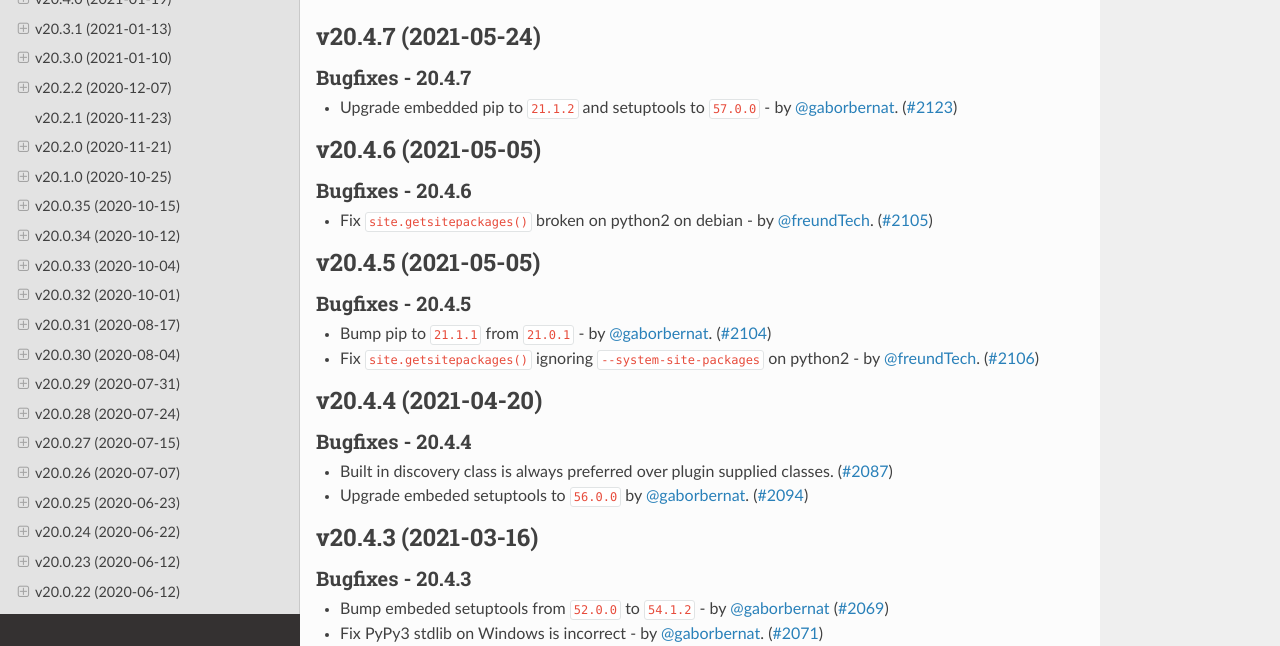
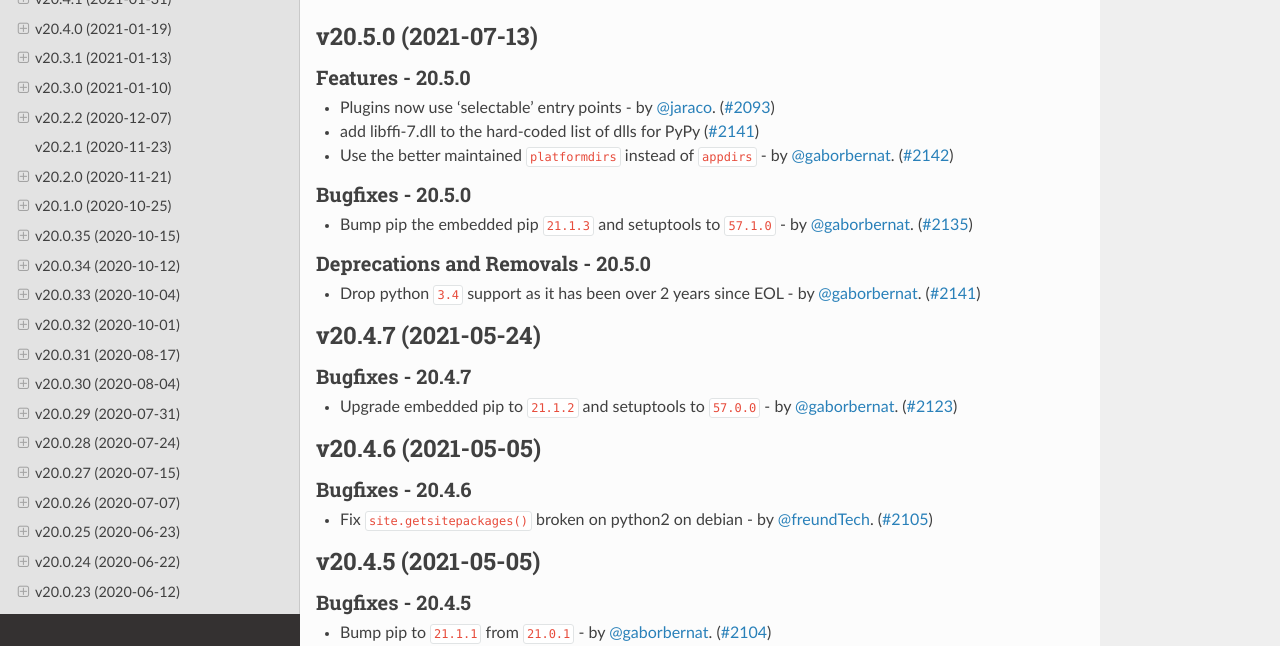
Before and after one commit to pypa/virtualenv, a Sphinx documentation site: the page built from docs/changelog.rst, in a window 1280 px wide and 900 px high, cut to the strip 254-900 px from the top of the window. Built offline with Sphinx 7.4.7 and the Read the Docs theme 2.0.0, drawn with Linux system fonts in a browser that asks for light colours; pages that are not in the unit, such as notebooks, are missing from menus; the version number could not be read and is left out.

Commit message:
release 20.5.0

```diff
--- a/docs/changelog.rst
+++ b/docs/changelog.rst
@@ -4,6 +4,24 @@ Release History
 .. include:: _draft.rst
 
 .. towncrier release notes start
+
+v20.5.0 (2021-07-13)
+--------------------
+
+Features - 20.5.0
+~~~~~~~~~~~~~~~~~
+- Plugins now use 'selectable' entry points - by :user:`jaraco`. (`#2093 <https://github.com/pypa/virtualenv/issues/2093>`_)
+- add libffi-7.dll to the hard-coded list of dlls for PyPy (`#2141 <https://github.com/pypa/virtualenv/issues/2141>`_)
+- Use the better maintained ``platformdirs`` instead of ``appdirs`` - by :user:`gaborbernat`. (`#2142 <https://github.com/pypa/virtualenv/issues/2142>`_)
+
+Bugfixes - 20.5.0
+~~~~~~~~~~~~~~~~~
+- Bump pip the embedded pip ``21.1.3`` and setuptools to ``57.1.0`` - by :user:`gaborbernat`. (`#2135 <https://github.com/pypa/virtualenv/issues/2135>`_)
+
+Deprecations and Removals - 20.5.0
+~~~~~~~~~~~~~~~~~~~~~~~~~~~~~~~~~~
+- Drop python ``3.4`` support as it has been over 2 years since EOL - by :user:`gaborbernat`. (`#2141 <https://github.com/pypa/virtualenv/issues/2141>`_)
+
 
 v20.4.7 (2021-05-24)
 --------------------
--- a/docs/changelog/2093.feature.rst
+++ /dev/null
@@ -1 +0,0 @@
-Plugins now use 'selectable' entry points - by :user:`jaraco`.
--- a/docs/changelog/2135.bugfix.rst
+++ /dev/null
@@ -1 +0,0 @@
-Bump pip the embedded pip ``21.1.3`` and setuptools to ``57.1.0`` - by :user:`gaborbernat`.
--- a/docs/changelog/2141.feature.rst
+++ /dev/null
@@ -1 +0,0 @@
-add libffi-7.dll to the hard-coded list of dlls for PyPy
--- a/docs/changelog/2141.removal.rst
+++ /dev/null
@@ -1 +0,0 @@
-Drop python ``3.4`` support as it has been over 2 years since EOL - by :user:`gaborbernat`.
--- a/docs/changelog/2142.feature.rst
+++ /dev/null
@@ -1 +0,0 @@
-Use the better maintained ``platformdirs`` instead of ``appdirs`` - by :user:`gaborbernat`.
```
